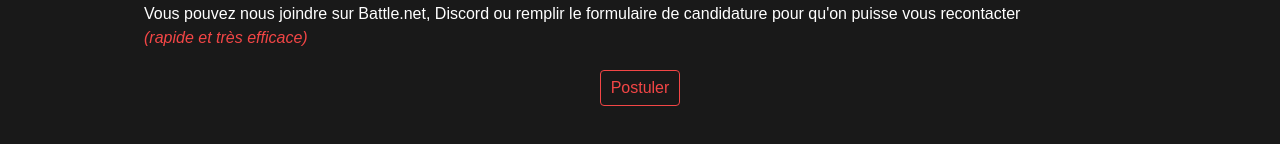
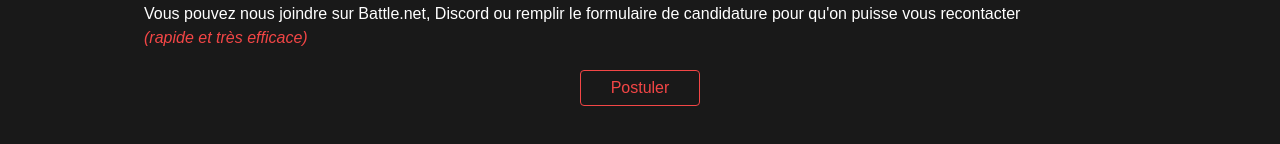
Before and after one commit to NMYguilde/nmy-guilde, a website: page index.html in a window 1280 px wide. Shown: the part 2098-2242 px from the top of the page. Drawn offline with nearby package versions, Linux system fonts and the light colour scheme; a web font is replaced by a local one.

Commit message:
btn apply

```diff
--- a/style.sass
+++ b/style.sass
@@ -173,8 +173,8 @@ html, body
 
 .btn-apply
     padding-top: 5px
-    padding-left: 10px
-    padding-right: 10px
+    padding-left: 30px
+    padding-right: 30px
     padding-bottom: 5px
     border-radius: 4px
     border: 1px solid rgb(243, 70, 70)
```
Also changed, not shown: style.css.
